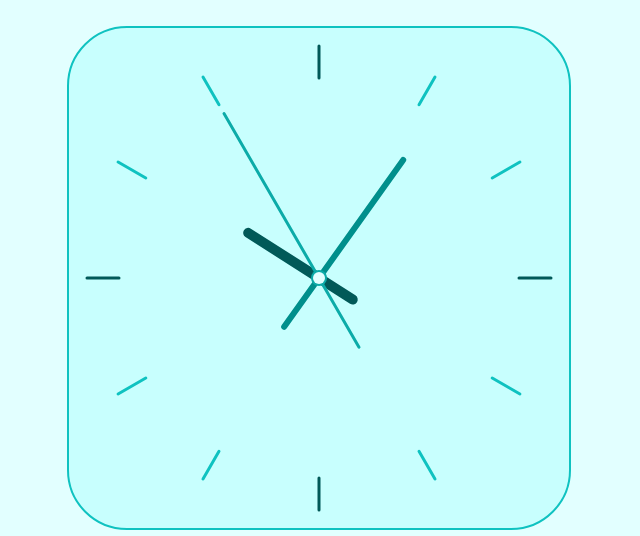
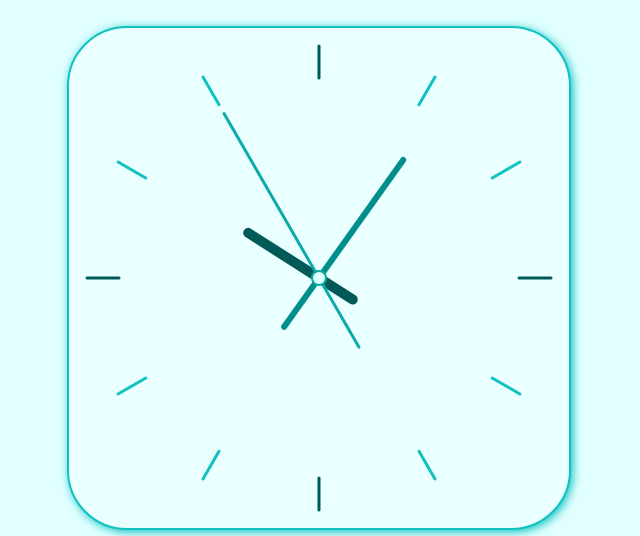
Before and after one commit to ManojDhundhalva/Clock, a plain HTML site: page index.html in a window 1280 px wide. Shown: the top 536 px of the page, without its empty margins (321-961 px from the left). Drawn offline with Linux system fonts and the light colour scheme.

Commit message:
Update Clock.css

```diff
--- a/Clock.css
+++ b/Clock.css
@@ -4,7 +4,7 @@ html {
 
 #myCanvas {
     /* background-color: transparent; */
-    background-color: #c8fffe;
+    background-color: #eaffff;
     border: 2px solid #0FC2C0;
     border-radius: 60px;
 }
@@ -16,7 +16,7 @@ body {
 #myCanvas {
     align-items: center;
     justify-content: center;
-
+    box-shadow: 2px 2px 10px #0FC2C0;
     /* margin-left: 100px; */
     /* padding-left : 100px; */
 }
```
